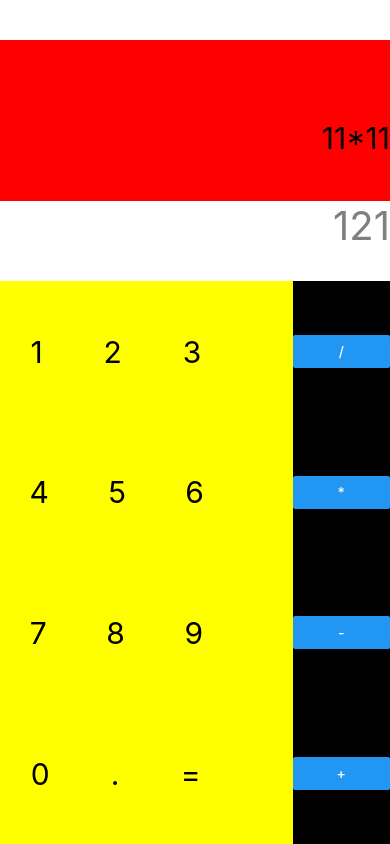
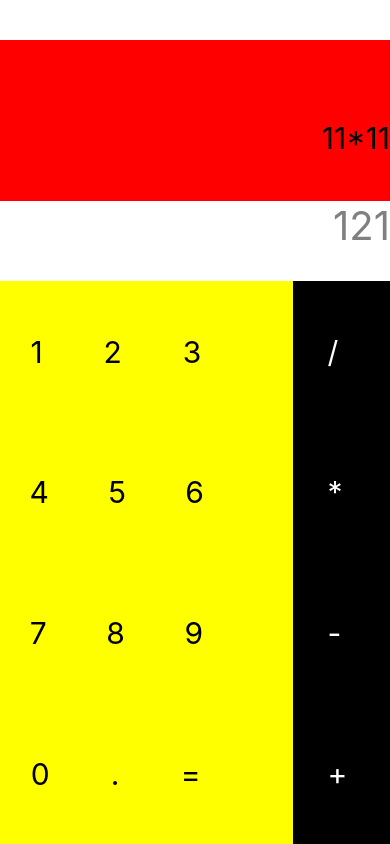
Before and after one commit to awaghadsangita/ReactNative_tdd, a React Native app: screen / in a window 390 px wide. Built offline with nearby package versions, Linux system fonts and the light colour scheme.

Commit message:
ADDED:applied Touchable compnent to Operation

```diff
--- a/App.js
+++ b/App.js
@@ -12,6 +12,11 @@ export default class App extends React.Component {
       }
       rows.push(<View style={styles.row}>{row}</View>)
     }
+    let ops=["/","*","-","+"];
+    let opsColumn=[]
+    for(let i=0;i<4;i++){
+      opsColumn.push(<TouchableOpacity style={styles.btn}><Text style={styles.white}>{ops[i]}</Text></TouchableOpacity>)
+    }
     return (
       <View style={styles.container}>
         <View style={styles.result}><Text style={styles.resultText}>11*11</Text></View>
@@ -21,10 +26,7 @@ export default class App extends React.Component {
             {rows}
           </View>
           <View style={styles.operations}>
-              <Button title="/"/>
-              <Button title="*"/>
-              <Button title="-"/>
-              <Button title="+"/>
+              {opsColumn}
           </View>
         </View>
       </View>
@@ -48,8 +50,15 @@ const styles = StyleSheet.create({
     alignItems:"stretch",
     alignSelf:"stretch",
   },
+  white:{
+    color:"white",
+    fontSize:30,
+    paddingLeft:35
+
+  },
   btnText:{
-    fontSize:30
+    fontSize:30,
+    textAlign:"center"
   },
   result: {
     flex: 2,
```
